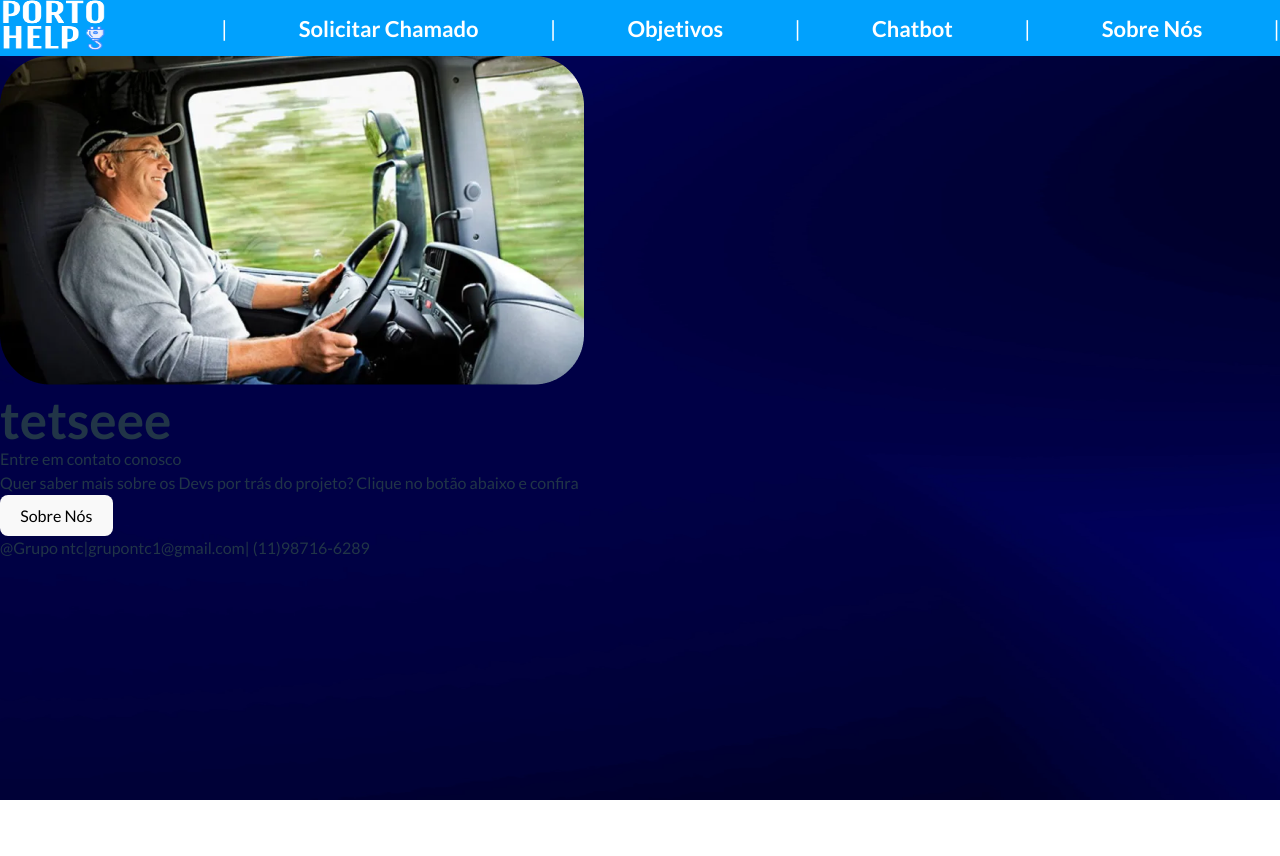
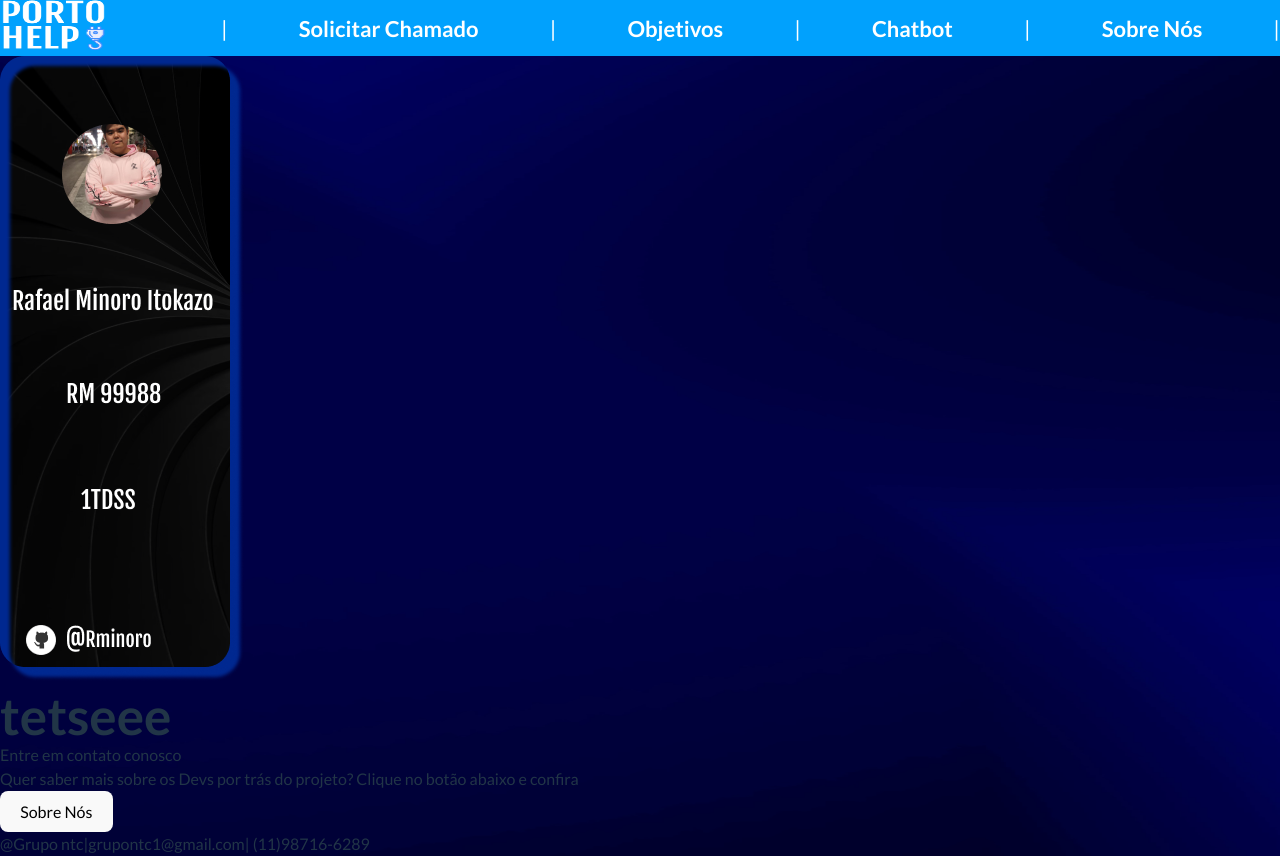
Before and after one commit to kkoliveiraa/Sprint_3_Web, a React (Vite) app in the folder challenge/: page /sobrenos in a window 1280 px wide. Before the commit the page ends 800 px from the top, so only its background shows below. Built offline with nearby package versions, Linux system fonts and the light colour scheme.

Commit message:
colocando imagem 1 np jsx

```diff
--- a/challenge/src/routes/sobrenos/index.jsx
+++ b/challenge/src/routes/sobrenos/index.jsx
@@ -1,11 +1,13 @@
 import motorista from "../../assets/motorista.png"
+import rafa from "../../assets/Rafael Minoro itokazo.png"
+
 
 export default function Sobrenos(){
 
 
     return(
         <main>
-            <img id="motorista"src={motorista} alt="motorista de caminhão dirigindo" />
+            <img id="motorista"src={rafa} alt="motorista de caminhão dirigindo" />
             <h1>tetseee</h1>
         </main>
     )
```
